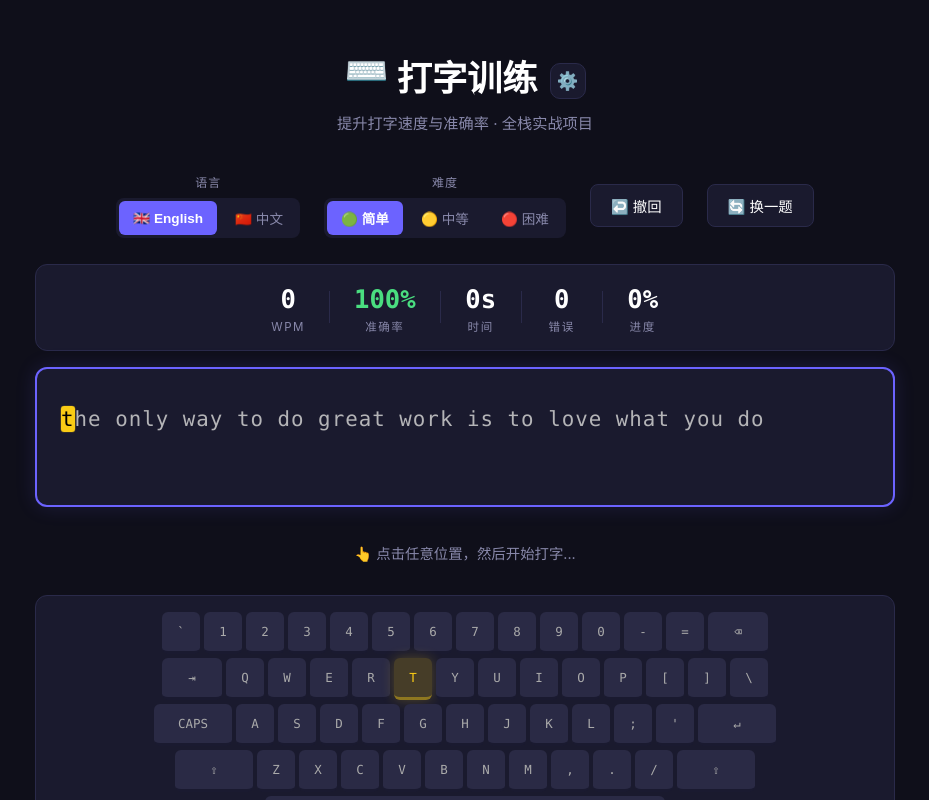
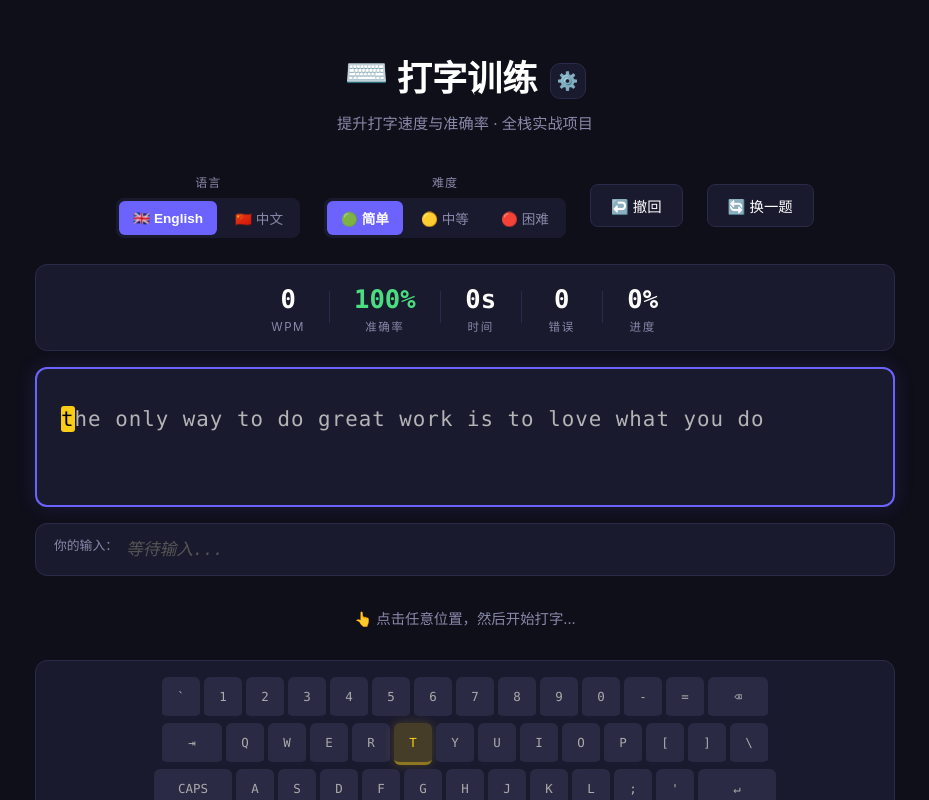
Before and after one commit to Zhoumornnig/typing-trainer, a React (Vite) app: page / in a window 1280 px wide. Shown: the top 800 px of the page, without its empty margins (175-1104 px from the left). Built offline with nearby package versions, Linux system fonts and the light colour scheme.

Commit message:
feat: 用户输入实时回显

```diff
--- a/src/App.css
+++ b/src/App.css
@@ -166,6 +166,39 @@ body:has(.settings-overlay) {
 
 .text-display.finished {
   border-color: var(--correct);
+}
+
+/* ---- 用户输入实时回显 ---- */
+.user-input-preview {
+  background: var(--bg-card);
+  border: 1px solid var(--border);
+  border-radius: var(--radius);
+  padding: 12px 18px;
+  margin-bottom: 12px;
+  display: flex;
+  align-items: flex-start;
+  gap: 8px;
+  min-height: 44px;
+}
+
+.preview-label {
+  color: var(--text-dim);
+  font-size: 0.8rem;
+  white-space: nowrap;
+  line-height: 1.6;
+}
+
+.preview-text {
+  color: #fff;
+  font-family: var(--font-mono);
+  font-size: 1.05rem;
+  word-break: break-all;
+  flex: 1;
+}
+
+.preview-placeholder {
+  color: #555;
+  font-style: italic;
 }
 
 /* 字符样式 */
--- a/src/App.jsx
+++ b/src/App.jsx
@@ -381,6 +381,14 @@ function App() {
         {renderText()}
       </div>
 
+      {/* ---- 用户输入实时回显 ---- */}
+      <div className="user-input-preview">
+        <span className="preview-label">你的输入：</span>
+        <span className="preview-text">
+          {userInput || <span className="preview-placeholder">等待输入...</span>}
+        </span>
+      </div>
+
       {/* ---- 输入区 ---- */}
       <div className="input-area" onClick={() => { inputRef.current?.focus(); setIsFocused(true); }}>
         <input
```
Also changed, not shown: test-chinese.js (added, +125 -0 lines).
